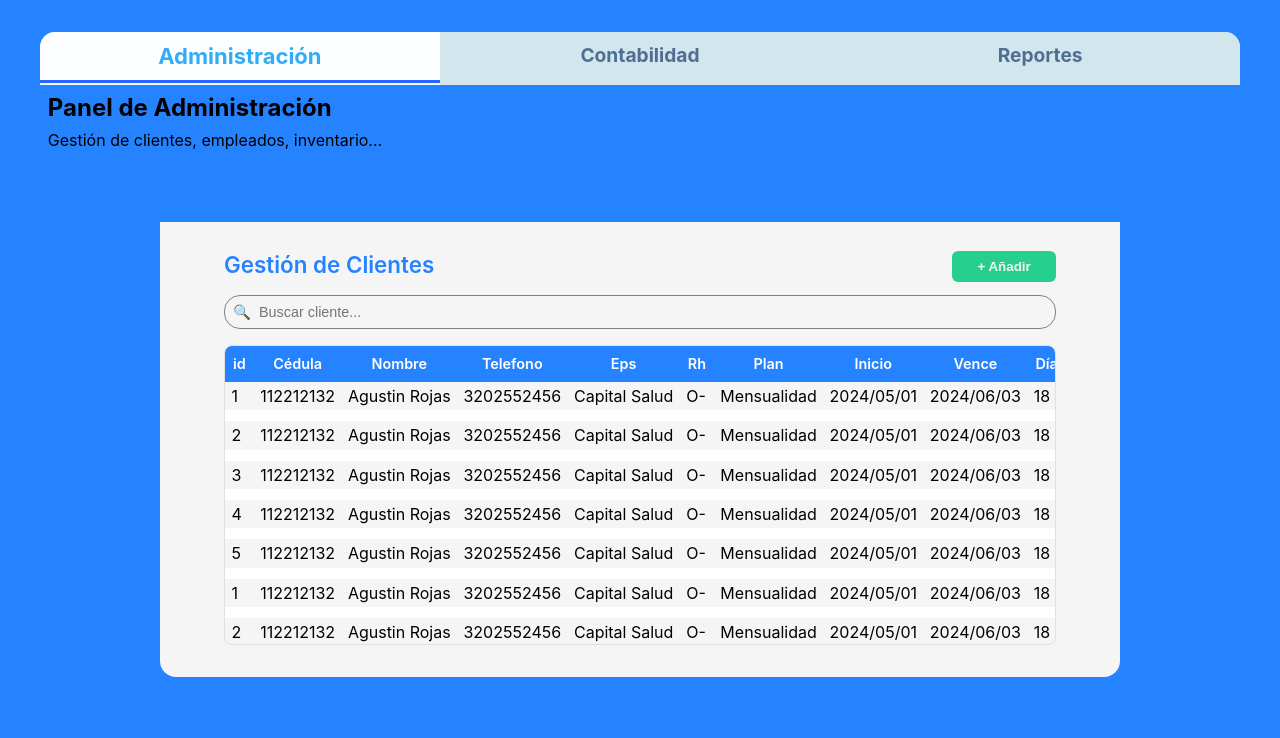
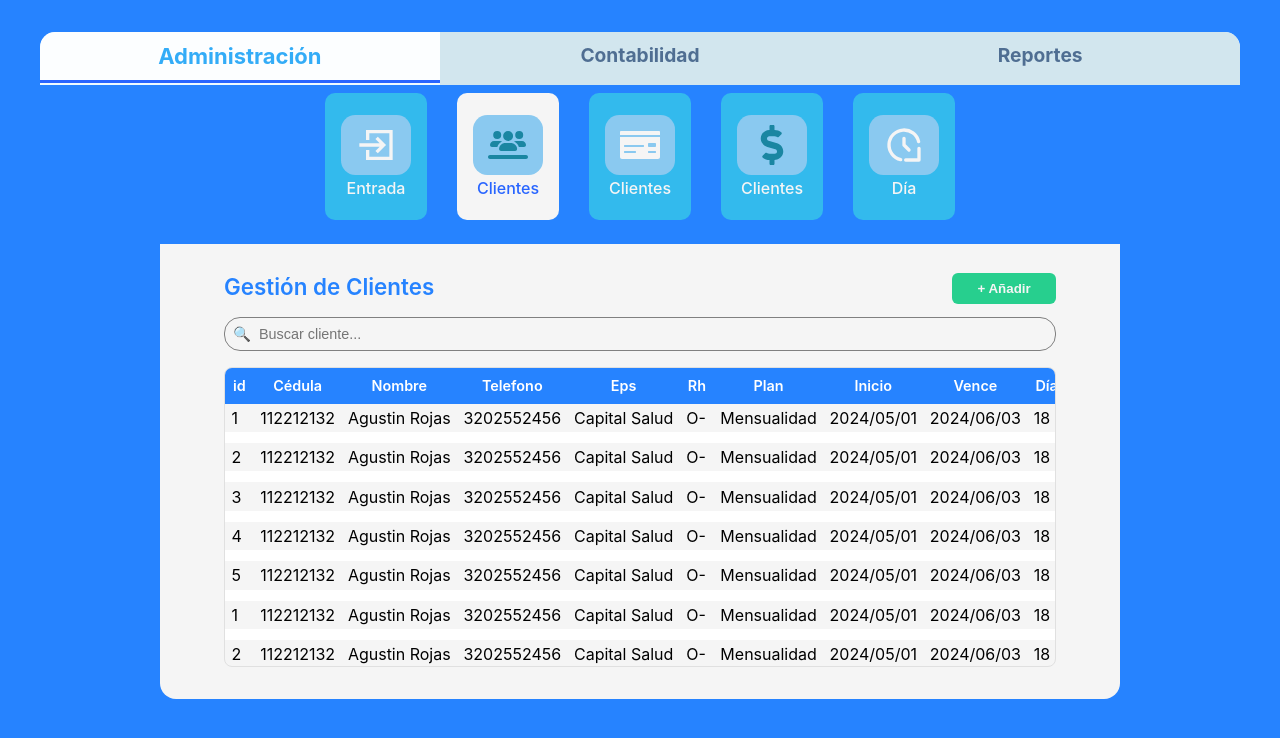
Before and after one commit to Yulian-001/gym-management-system, a React (Create React App) app in the folder frontend/: page / in a window 1280 px wide. Shown: the top 738 px of the page. Built offline with nearby package versions, Linux system fonts and the light colour scheme.

Commit message:
feat:Actualizacion de estilos y funcionalidad de opciones de los modulos

```diff
--- a/frontend/src/components/Clients/ClientTable.js
+++ b/frontend/src/components/Clients/ClientTable.js
@@ -148,10 +148,10 @@ function ClientTable() {
     }
   };
   return (
-    <div style={{ backgroundColor: 'whiteSmoke',
+    <div className='head-container' style={{ backgroundColor: 'whiteSmoke',
     borderRadius: '0em 0em 1em 1em',
      padding: '1em',
-     margin:'0em 8em 0em 8em' }}>
+     margin:'-3em 8em 0em 8em' }}>
 
     <div className='headBorder'>
 
@@ -185,8 +185,9 @@ function ClientTable() {
       {/* Tabla */}
       <div className='ContainerTable'>
         <table className='TableScroll'>
+
           <thead className='theadHeader' >
-            <tr>
+            <tr >
               <th className='idTable'>id</th>
               <th >Cédula</th>
               <th>Nombre</th>
--- a/frontend/src/components/Clients/ClientTableStyle.css
+++ b/frontend/src/components/Clients/ClientTableStyle.css
@@ -4,8 +4,8 @@
   justify-content: space-between;
   margin: 0.8rem 3rem;
   max-width: 100%;
+
 }
-
 
 .AddClient {
   max-width: 100%;
@@ -105,6 +105,7 @@
   background-color: #2683ff;
   color:white;
 
+
 }
 
 
@@ -113,6 +114,7 @@
   width: 100%;
   border-collapse: collapse;
   table-layout:auto;
+
 }
 
 /* Contenedor principal con scroll vertical */
@@ -123,6 +125,7 @@
   border: 1px solid #e0e0e0;
   border-radius: 8px;
   margin:1rem 3rem;
+
 }
 
 
@@ -148,6 +151,7 @@
   min-width: fit-content;
     white-space: nowrap; /* Permite que el texto se ajuste */
     word-wrap: break-word;
+
 }
 
 /* Celdas de la tabla */
--- a/frontend/src/modules/ModuleSystem.jsx
+++ b/frontend/src/modules/ModuleSystem.jsx
@@ -1,9 +1,18 @@
 import React, { useState} from 'react';
 import styles from './moduleStyle.css'
+import { FaUsersLine } from "react-icons/fa6";
+import { CgEnter } from "react-icons/cg";
+import ClientTble from '../components/Clients/ClientTable';
+import { FaMoneyCheck, FaDollarSign  } from "react-icons/fa";
+import { TbBrandDaysCounter } from "react-icons/tb";
+
 
 
 function ModulesSystem() {
+
+  {/* */}
   const[activeTab, setActiveTab]= useState('admin');
+  const[activeAcdminOption,SetActiveAdminOption]= useState('clientes')
   return (
     <div className="modulesContainer">
 
@@ -25,24 +34,86 @@ function ModulesSystem() {
         </div>
       </div>
 
+
+      {/* Inicio de opciones de Modulos*/}
  <main className="modules-content">
+
+  {/*Modulo Administracion */}
+
         {activeTab === 'admin' && (
-          <div className="module-panel">
-            <h3>Panel de Administración</h3>
-            <p>Gestión de clientes, empleados, inventario...</p>
+
+          <div className='Container-option'>
+              {/*Entrada*/}
+           <div className= {`container-icons  ${activeAcdminOption === 'entrada' ? 'active': ''}`}
+          onClick={() =>SetActiveAdminOption('entrada')} >
+                 <span>Entrada</span>
+          <div className={`module-options-container`}>
+            <CgEnter className= 'options-icon' size={40} style={{color: activeAcdminOption === 'entrada' ? ' #1a86a2' : ' whiteSmoke'}} />
+
           </div>
+          </div>
+
+
+
+
+
+               {/*Clientes*/}
+               <div className= {`container-icons  ${activeAcdminOption === 'clientes' ? 'active': ''}`}
+          onClick={() =>SetActiveAdminOption('clientes')} >
+                 <span>Clientes</span>
+          <div className={`module-options-container`}>
+            <FaUsersLine className= 'options-icon' size={40} style={{color: activeAcdminOption === 'clientes' ? ' #1a86a2' : ' whiteSmoke'}} />
+          </div>
+          </div>
+
+               {/*planes*/}
+              <div className= {`container-icons  ${activeAcdminOption === 'planes' ? 'active': ''}`}
+          onClick={() =>SetActiveAdminOption('planes')} >
+                 <span>Clientes</span>
+          <div className={`module-options-container`}>
+            <FaMoneyCheck className= 'options-icon' size={40} style={{color: activeAcdminOption === 'planes' ? ' #1a86a2' : ' whiteSmoke'}} />
+          </div>
+          </div>
+
+           {/*Ventas*/}
+           <div className= {`container-icons  ${activeAcdminOption === 'ventas' ? 'active': ''}`}
+          onClick={() =>SetActiveAdminOption('ventas')} >
+                 <span>Clientes</span>
+          <div className={`module-options-container`}>
+            <FaDollarSign className= 'options-icon' size={40} style={{color: activeAcdminOption === 'clientes' ? ' #1a86a2' : ' whiteSmoke'}} />
+          </div>
+          </div>
+
+
+           {/*Día*/}
+              <div className= {`container-icons  ${activeAcdminOption === 'dia' ? 'active': ''}`}
+          onClick={() =>SetActiveAdminOption('dia')} >
+                 <span>Día</span>
+          <div className={`module-options-container`}>
+            <TbBrandDaysCounter className= 'options-icon' size={40} style={{color: activeAcdminOption === 'dia' ? ' #1a86a2' : ' whiteSmoke'}} />
+          </div>
+          </div>
+
+
+          </div>
+
         )}
 
+
+
+
+
+
         {activeTab === 'contabilidad' && (
-          <div className="module-panel">
-            <h3>Panel de Contabilidad</h3>
-            <p>Facturación, pagos, reportes financieros...</p>
+          <div className="menu-item">
+
+              <h3>contabilidad</h3>
           </div>
         )}
 
         {activeTab === 'reportes' && (
           <div className="module-panel">
-            <h3>Panel de Reportes</h3>
+            <h3>opcines de Reportes</h3>
             <p>Estadísticas, gráficos, análisis...</p>
           </div>
         )}
--- a/frontend/src/modules/moduleStyle.css
+++ b/frontend/src/modules/moduleStyle.css
@@ -103,11 +103,10 @@
 
 }
 @media(min-width: 500px) and (max-width: 900px){
-    .modulesContainer{
-        padding: 0 0.5rem;
-        max-width: 100%;
-        min-width: 10%;
-        width: 560px;
+    .module-title{
+        min-width: 90%;
+        width: 40px;
+        padding: auto;
 
   }
 
@@ -145,10 +144,75 @@
 
 }
 
- @media (min-width:200) and (max-width:450px){
-    .modules-header{
-        width: 100%;
-        display: flex;
-        gap:3px;
+.Container-option{
+    display: flex;
+    flex-direction: row;
+    gap:30px;
+    justify-content: center;
+
+}
+
+
+.container-icons{
+    padding: 1.4rem 1rem;
+    border-radius: 10px;
+    color: whiteSmoke;
+    font-weight: 500;
+    display: flex ;
+    flex-direction: column-reverse;
+    gap:3px;
+    align-items: center;
+   cursor: pointer;
+    background-color: #33baed;
+
+}
+
+
+
+.container-icons.active{
+
+    background-color: whitesmoke;
+    color: #2865ff;
+
+}
+
+ .module-options-container{
+display: flex;
+background-color:#8ac9f0 ;
+flex-direction:  column;
+align-items: center;
+font-weight: 500;
+border-radius: 0.9rem;
+padding: 0.6rem 0.4rem ;
+}
+
+.module-options-container.active{
+    background-color: red;
+}
+
+
+
+
+@media (hover:hover) {
+    .container-icons:hover:not(.active){
+        background-color: rgb(68, 165, 225);
+        border-bottom: 4px solid #2865ff;
+
     }
- }
+
+
+
+}
+
+@media (min-width:1000px) and (max-width:1600px){
+ .module-options-container{
+
+
+    width: 70px;
+    display: flex;
+    align-items:  center;
+
+}
+
+
+}
--- /dev/null
+++ b/package.json
@@ -0,0 +1,5 @@
+{
+  "dependencies": {
+    "react-icons": "^5.5.0"
+  }
+}
```
Also changed, not shown: 1 other file (tests, documents, lock files or other folders).
